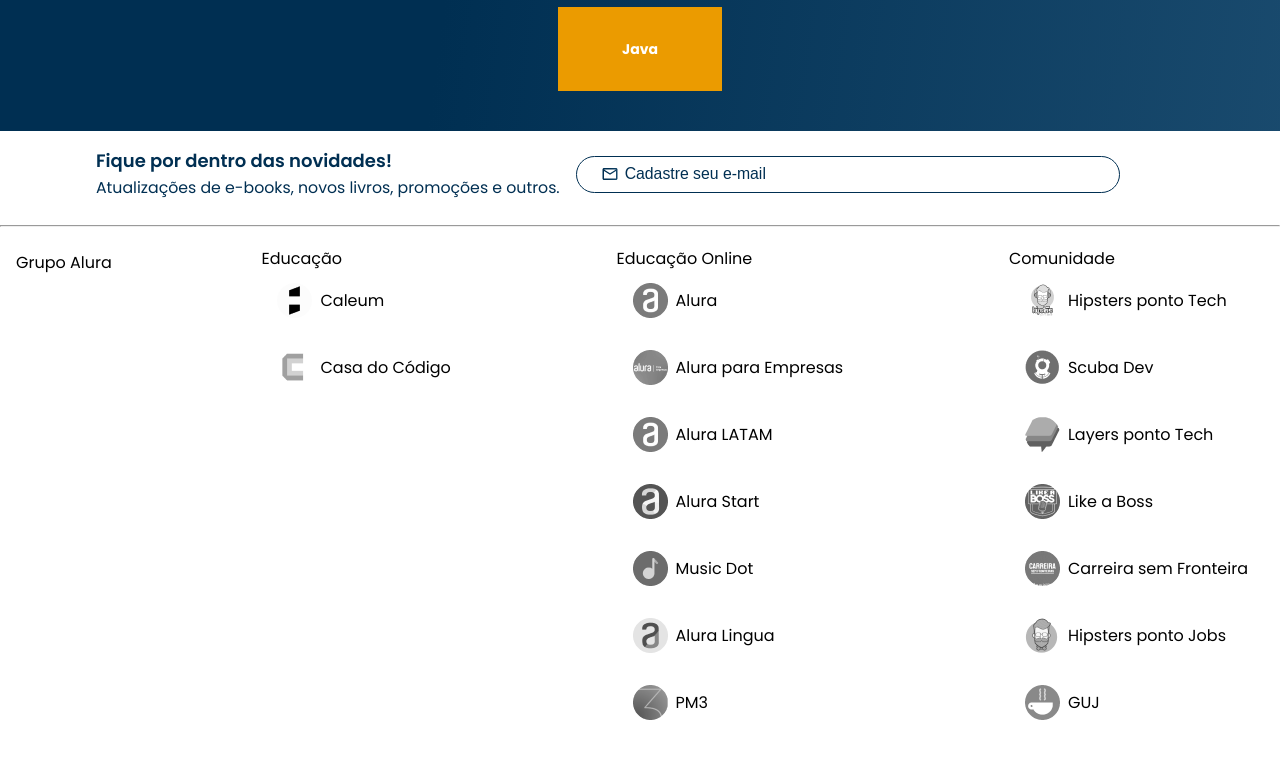
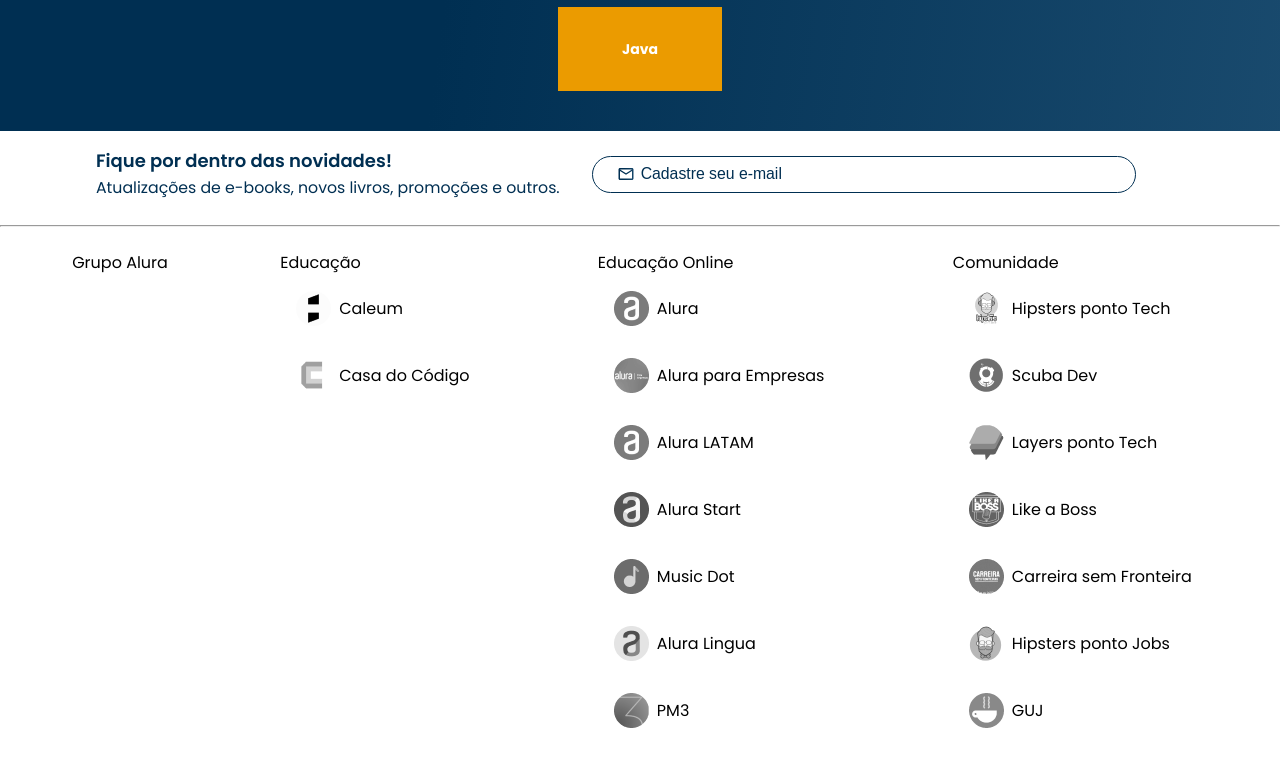
Before and after one commit to devguimaraes/alura-book, a plain HTML site: page index.html in a window 1280 px wide. Shown: the part 2134-2894 px from the top of the page. Drawn offline with nearby package versions, Linux system fonts and the light colour scheme.

Commit message:
:lipstick: Acertando design do rodapé

```diff
--- a/css/contato.css
+++ b/css/contato.css
@@ -70,6 +70,7 @@
 
     .contato__informacoes {
         display: flex;
+        margin-right: 1rem;
         flex-direction: column;
     }
 }
--- a/css/rodape.css
+++ b/css/rodape.css
@@ -1,6 +1,6 @@
 .rodape {
     display: flex;
-    justify-content: space-between;
+    justify-content: space-around;
 
     padding: 1rem;
 }
@@ -29,6 +29,10 @@
     .online__titulo,
     .educacao__titulo {
         align-items: center;
+
+        font-weight: 400;
+        font-size: 16px;
+        line-height: 24px;
     }
 
     .comunidade__lista,
```
